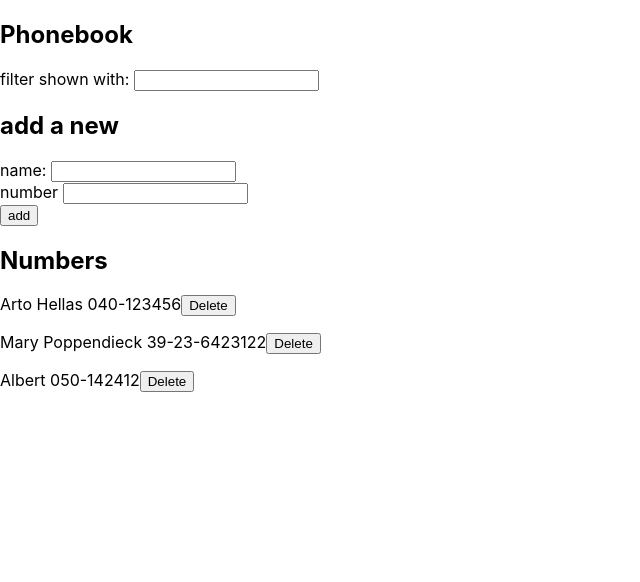
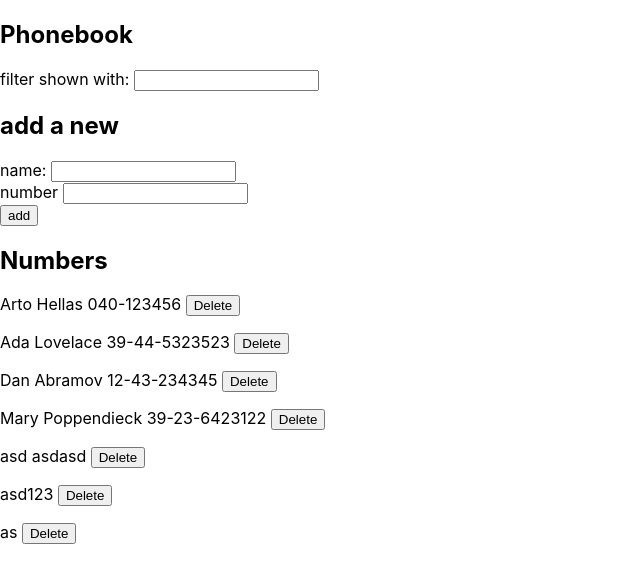
Before and after one commit to alsoderg90/viikko2, a React (Create React App) app in the folder puhelinluettelo/: page / in a window 1280 px wide. Shown: the top 582 px of the page, without its empty margins (0-640 px from the left). Built offline with nearby package versions, Linux system fonts and the light colour scheme; data requests are answered from the project's data file.

Commit message:
2.18 puhelinluettelo step10

```diff
--- a/puhelinluettelo/db.json
+++ b/puhelinluettelo/db.json
@@ -3,17 +3,37 @@
     {
       "name": "Arto Hellas",
       "number": "040-123456",
+      "id": 1
+    },
+    {
+      "name": "Ada Lovelace",
+      "number": "39-44-5323523",
       "id": 2
+    },
+    {
+      "name": "Dan Abramov",
+      "number": "12-43-234345",
+      "id": 3
     },
     {
       "name": "Mary Poppendieck",
       "number": "39-23-6423122",
-      "id": 5
+      "id": 4
     },
     {
-      "name": "Albert",
-      "number": "050-142412",
+      "name": "asd",
+      "number": "asdasd",
       "id": 6
+    },
+    {
+      "name": "asd123",
+      "number": "",
+      "id": 8
+    },
+    {
+      "name": "as",
+      "number": "",
+      "id": 9
     }
   ]
 }
--- a/puhelinluettelo/src/App.js
+++ b/puhelinluettelo/src/App.js
@@ -28,13 +28,15 @@ const Person = (props) => (
 const Persons = (props) => {
   const copy = props.persons.filter(person =>
   person.name.toLowerCase().includes(props.filter.toLowerCase()))
-  copy.map(a => console.log(a))
-  copy.map(a => console.log(a.id))
   return (
-    copy.map( person => <p key={person.id}> {person.name} {person.number}
-      <button onClick={()=>{props.event(person.id)}}> Delete </button>  </p> )
+    copy.map( person => <List key={person.id} id={person.id}
+             name={person.name} number={person.number} event={props.event}/> )
   )
 }
+
+const List = ({id,name,number,event}) => (
+  <p> {name}  {number} <button onClick={() => event(id) } > Delete     </button></p>
+)
 
 const App = () => {
 
@@ -67,7 +69,16 @@ const App = () => {
     })
     }
     else {
-      window.alert(`${newName} is already added to phonebook`)
+      if (window.confirm(`${newName} is already added to phonebook`)) {
+        const oldName = persons.find(name => name.name.toLowerCase() === person.name.toLowerCase())
+        console.log(oldName,"id ompi:",oldName.id)
+        noteService.replace(oldName.id,person)
+        .then(response => {
+          setPersons(persons.map(name => name.id === oldName.id ? response.data : name ))})
+        setNewName('')
+        setNewNumber('')
+
+      }
     }
   }
 
@@ -78,7 +89,6 @@ const App = () => {
   }, [])
 
    const handleNumber = (event) => {
-    console.log(event.target.value)
     setNewNumber(event.target.value)
   }
 
--- a/puhelinluettelo/src/services/notes.js
+++ b/puhelinluettelo/src/services/notes.js
@@ -14,10 +14,14 @@ const Delete = (id) => {
    return axios.delete(`${baseUrl}/${id}`)
 }
 
-
+const replace = (id,newOject) => {
+    console.log("id is2",newOject,`${baseUrl}/${id}`)
+   return axios.put(`${baseUrl}/${id}`,newOject)
+}
 
 export default {
     getAll : getAll,
     create : create,
-    Delete: Delete
+    Delete: Delete,
+    replace : replace
 }
```
